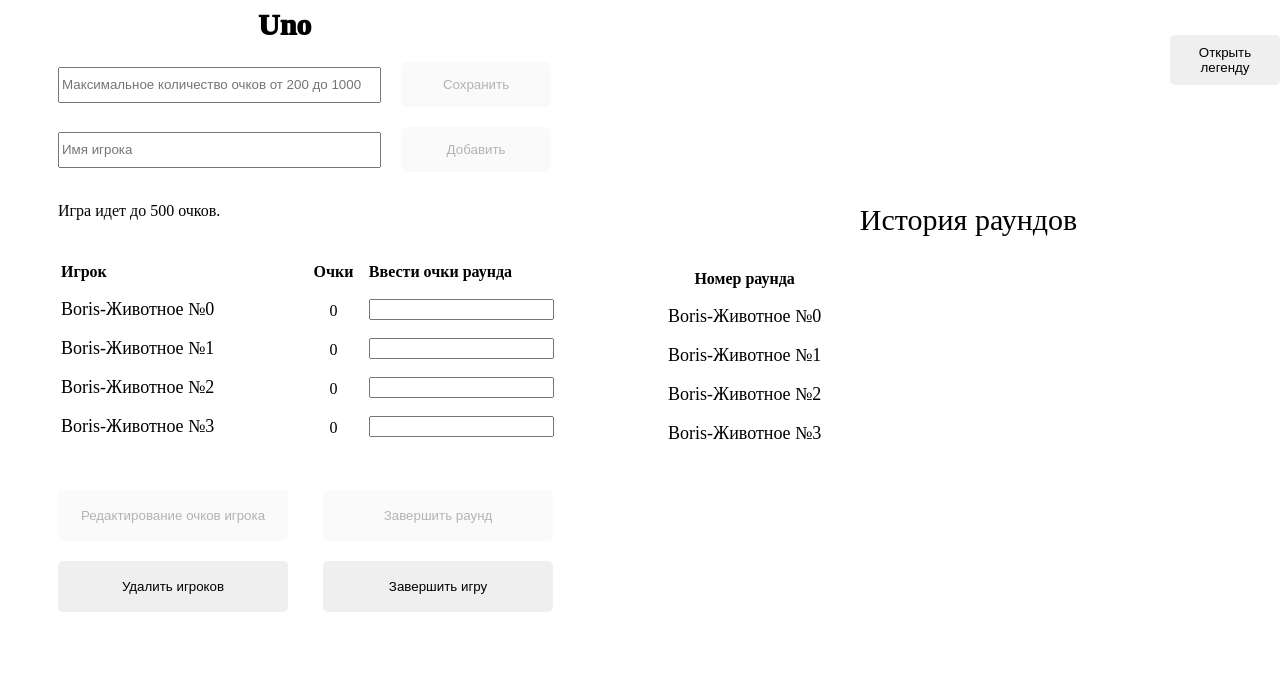
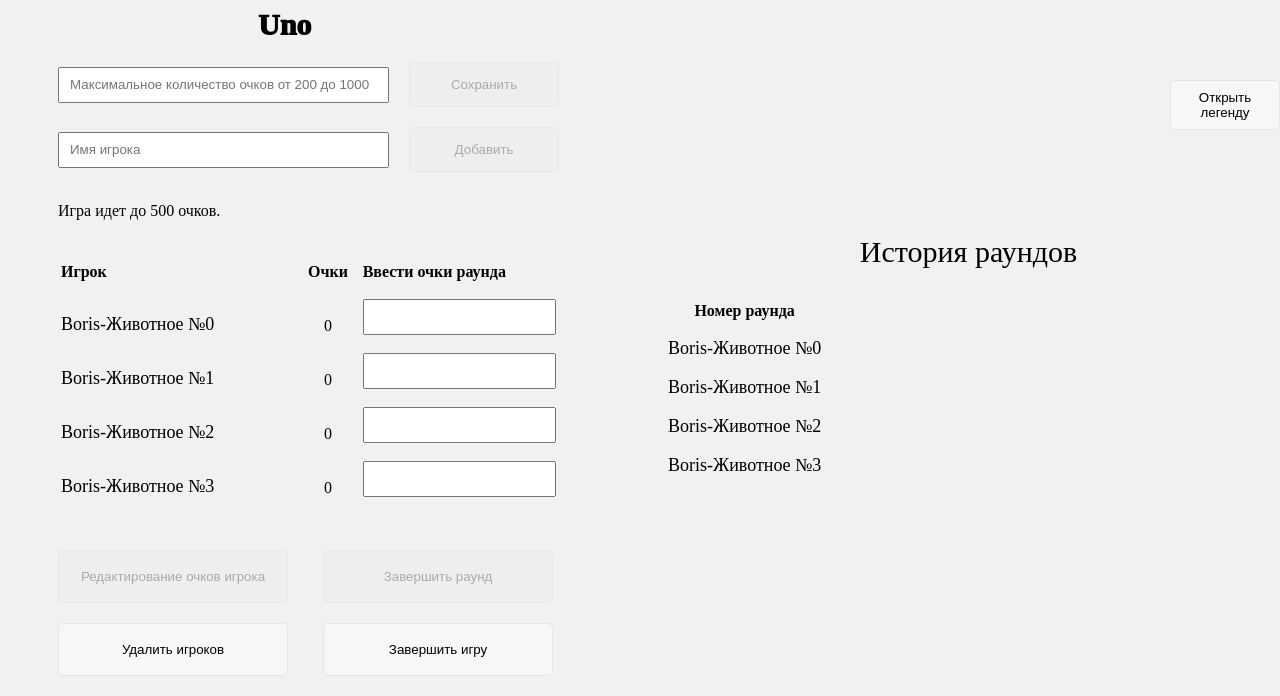
Before and after one commit to MichaelEverchosen/uno-calculator, a Vue app: page / in a window 1280 px wide. Shown: the top 696 px of the page. Built offline with nearby package versions, Linux system fonts and the light colour scheme.

Commit message:
add style

```diff
--- a/src/assets/main.css
+++ b/src/assets/main.css
@@ -1,4 +1,26 @@
 /* @import "./base.css"; */
-. {
-  background-color: blue;
+* {
+  --main-bg: #f1f1f1;
+  --active-button: rgb(247, 247, 247);
+  --disable-button: #f0eded;
+  --active-border: #e6e5e5;
+  --disable-border: #e9e6e6;
 }
+
+body {
+  background: var(--main-bg);
+}
+
+.btn {
+  background: var(--active-button);
+  border: 1px solid var(--active-border);
+}
+.btn:disabled {
+  background: var(--disable-button);
+  border: 1px solid var(--disable-border);
+}
+
+input {
+  padding-left: 10px;
+  height: 30px;
+}
--- /dev/null
+++ b/src/assets/theme.css
@@ -0,0 +1,25 @@
+.dark-theme * {
+  --active-color: #de9090;
+  --disable-color: #7c5151;
+  --main-bg: #414141;
+  --active-button: #767676;
+  --disable-button: #514e4e;
+  --active-border: #525050;
+  --disable-border: #505050;
+  --input-bg: #504c4c;
+  --border-bg: #414040;
+  --color-placeholder: #a7a2a2;
+}
+
+* {
+  --active-color: #1d1b1b;
+  --disable-color: #959494;
+  --main-bg: #f0efef;
+  --active-button: #f7f7f7;
+  --disable-button: #f0eded;
+  --active-border: #e6e5e5;
+  --disable-border: #e9e6e6;
+  --input-bg: #f5f3f3;
+  --border-bg: #d6d2d2;
+  --color-placeholder: #827f7f;
+}
--- a/src/components/GameLegend.vue
+++ b/src/components/GameLegend.vue
@@ -1,11 +1,11 @@
 <template>
   <div>
-    <button class="open-legend" @click="toggleModal">Открыть легенду</button>
+    <button class="btn" @click="toggleModal">Открыть легенду</button>
     <ModalWindowLegend v-if="isOpenSidebar">
       <div class="legend">
         <LegendElements></LegendElements>
       </div>
-      <button class="close-legend" @click="toggleModal">Закрыть легенду</button>
+      <button class="btn" @click="toggleModal">Закрыть легенду</button>
     </ModalWindowLegend>
   </div>
 </template>
@@ -35,20 +35,13 @@ export default {
 </script>
 
 <style scoped>
-.open-legend {
+.btn {
   position: fixed;
   right: 0px;
-  top: 25px;
+  top: 70px;
   margin: 10px 0px 0px 10px;
   height: 50px;
   width: 110px;
-  border: 0px;
-  border-radius: 5px;
-}
-.close-legend {
-  height: 30px;
-  width: 200px;
-  border: 5px;
   border-radius: 5px;
 }
 </style>
--- a/src/components/GameSettings.vue
+++ b/src/components/GameSettings.vue
@@ -7,11 +7,7 @@
         type="number"
         placeholder="Максимальное количество очков от 200 до 1000"
       />
-      <button
-        class="button-editing"
-        @click="setMaxScore"
-        :disabled="isCanSetMaxScore"
-      >
+      <button class="btn" @click="setMaxScore" :disabled="isCantSetMaxScore">
         Сохранить
       </button>
     </div>
@@ -23,11 +19,7 @@
         type="text"
         placeholder="Имя игрока"
       />
-      <button
-        class="button-editing"
-        @click="addPlayer"
-        :disabled="isCanAddPlayer"
-      >
+      <button class="btn" @click="addPlayer" :disabled="isCantAddPlayer">
         Добавить
       </button>
     </div>
@@ -43,11 +35,11 @@ export default {
     };
   },
   computed: {
-    isCanAddPlayer() {
-      return !this.playerName.length;
+    isCantSetMaxScore() {
+      return !(this.score >= 200 && this.score <= 1000 && this.score !== "");
     },
-    isCanSetMaxScore() {
-      return !(this.score >= 200 && this.score <= 1000 && this.score !== "");
+    isCantAddPlayer() {
+      return !this.playerName.length || this.$store.getters.getRoundsCount > 0;
     },
   },
   methods: {
@@ -73,11 +65,10 @@ export default {
   height: 30px;
   width: 315px;
 }
-.button-editing {
+.btn {
   margin-left: 20px;
   height: 45px;
   width: 150px;
-  border: 3px;
   border-radius: 5px;
 }
 </style>
--- a/src/components/GameTable.vue
+++ b/src/components/GameTable.vue
@@ -160,18 +160,16 @@ export default {
   vertical-align: bottom;
 }
 .playerName {
-  padding-top: 15px;
+  padding-top: 30px;
   font-size: 18px;
 }
 .scoreName {
   text-align: center;
-  vertical-align: center;
 }
 
 .btn {
   width: 230px;
   padding: 18px;
-  border: 3px;
   border-radius: 5px;
   margin-right: 35px;
 }
```
